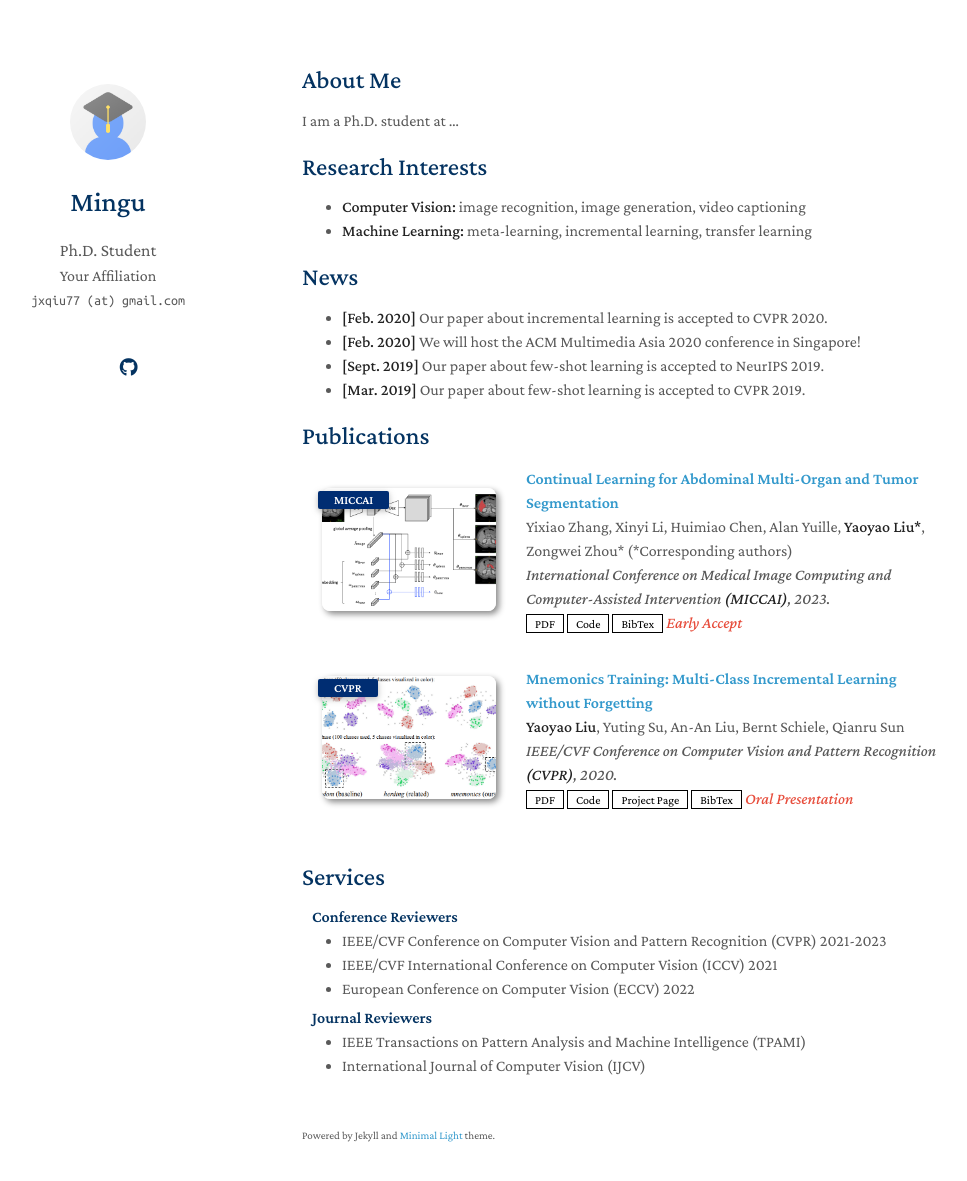
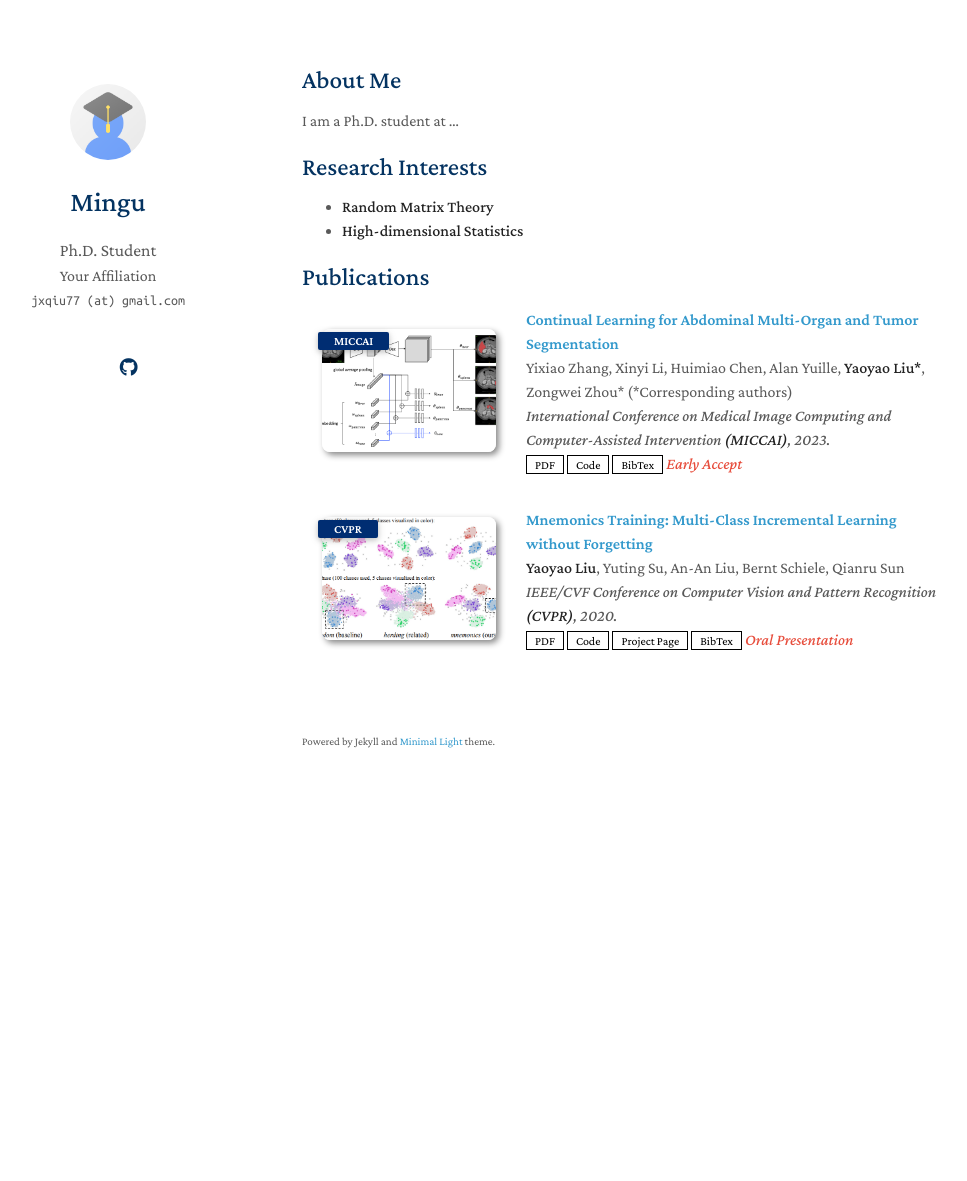
Before and after one commit to jxqiu77/jxqiu77.github.io, a Jekyll site: the page built from index.md, in a window 1280 px wide and 1216 px high. Shown: the top 1181 px of the window, without its empty margins (168-1135 px from the left). Built offline with Jekyll 4.4.1, drawn with Linux system fonts in a browser that asks for light colours; nearby versions of some CDN libraries; a style sheet for code colours, icons or effects is not loaded; our own code applies the rules of GitHub Pages for plain Markdown files.

Commit message:
Update index.md

```diff
--- a/index.md
+++ b/index.md
@@ -8,16 +8,7 @@
 
 ## Research Interests
 
-- **Computer Vision:** image recognition, image generation, video captioning
-- **Machine Learning:** meta-learning, incremental learning, transfer learning
-
-## News
-
-- **[Feb. 2020]** Our paper about incremental learning is accepted to CVPR 2020.
-- **[Feb. 2020]** We will host the ACM Multimedia Asia 2020 conference in Singapore!
-- **[Sept. 2019]** Our paper about few-shot learning is accepted to NeurIPS 2019.
-- **[Mar. 2019]** Our paper about few-shot learning is accepted to CVPR 2019.
+- **Random Matrix Theory**
+- **High-dimensional Statistics**
 
 {% include_relative _includes/publications.md %}
-
-{% include_relative _includes/services.md %}
```
